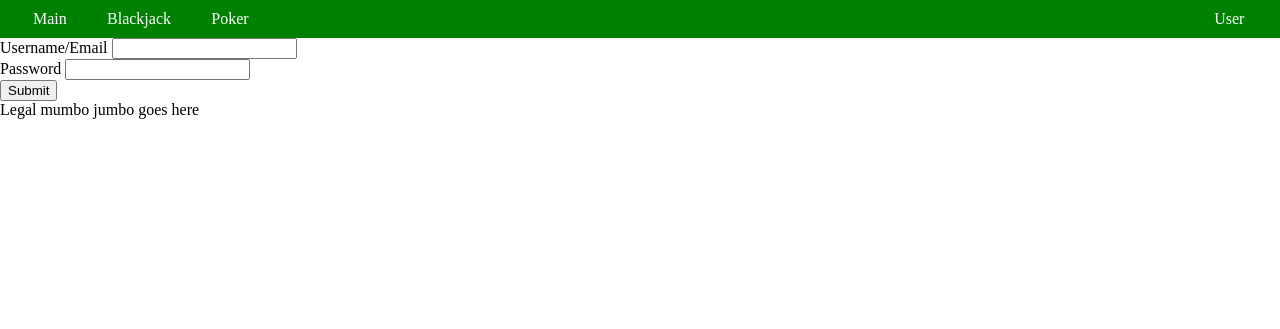
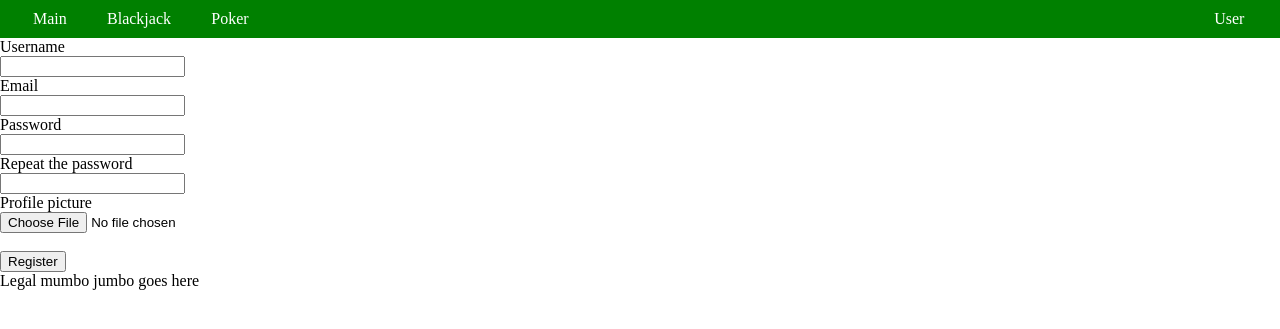
Before and after one commit to MyNameJaeff/All-tek4-prog, a PHP site: page /php/userLoginPage.php in a window 1280 px wide. Shown: the top 329 px of the page. Run offline with PHP 8.4, Linux system fonts and the light colour scheme.

Commit message:
non working database

```diff
--- /dev/null
+++ b/Eget/blackjack/php/databaseConfg.php
@@ -0,0 +1,28 @@
+<?php
+$servername = "localhost";
+
+$username = "root";
+
+$password = "";
+
+$dbname = "gamlr";
+
+$conn = new mysqli($servername, $username, $password, $dbname);
+
+$sql = "CREATE TABLE IF NOT EXISTS user (
+    username VARCHAR(40) NOT NULL,
+    email VARCHAR(50) NOT NULL PRIMARY KEY,
+    passwrd VARCHAR(50) NOT NULL,
+    balance INT(11) NOT NULL,
+    profilepicture VARCHAR(50)
+    )";
+if (!mysqli_query($conn, $sql)) {
+    die("Error creating table: " . mysqli_error($conn));
+}
+
+if($conn->connect_error) {
+    die("Connection Failed" . $conn->connect_error);
+}
+
+$conn->close();
+?>
--- a/Eget/blackjack/php/userLoginPage.php
+++ b/Eget/blackjack/php/userLoginPage.php
@@ -1,6 +1,9 @@
 <!DOCTYPE html>
 <html lang="en">
 
+<?php
+include "databaseConfg.php";
+?>
 <head>
     <meta charset="UTF-8">
     <meta name="viewport" content="width=device-width, initial-scale=1.0">
@@ -20,22 +23,75 @@
         </ul>
     </header>
     <main>
-        <form method="post" onsubmit="">
-            <label for="username">Username/Email</label>
-            <input type="text" name="username" id="username"><br>
-            <label for="password">Password</label>
-            <input type="password" name="password" id="password"><br>
-            <input type="submit" value="Submit" id="submit">
+        <form method="post" enctype="multipart/form-data" class="registerform">
+            <div class="registusernames">
+                <label for="username">Username</label><br>
+                <input type="text" class="username" name="username" required>
+            </div>
+            <div class="registeremail">
+                <label for="email">Email</label><br>
+                <input type="email" class="email" name="email" required>
+            </div>
+            <div class="registerpassword">
+                <label for="password">Password</label><br>
+                <input type="password" class="password" name="password" required><br>
+                <label for="repeatpassword">Repeat the password</label><br>
+                <input type="password" class="password" name="repeatpassword" required>
+            </div>
+            <div class="registerprofilepic">
+                <label for="profilepic">Profile picture</label><br>
+                <input type="file" class="profilepic" name="profilepic" accept="image/png, image/jpeg">
+            </div><br>
+            <input type="submit" value="Register" name="register" class="registersubmit">
         </form>
     </main>
     <footer>
         Legal mumbo jumbo goes here
     </footer>
     <script src="./javascript/script.js"></script>
-    <?php
-    if(isset($_POST['submit'])){
-        echo("Hello");
-        echo("<script>alert('hello');");
+
+     <?php
+    if(isset($_POST['register'])){
+        $username = $_POST['username'];
+        $username = $_POST['email'];
+        $password = $_POST['password'];
+        $repeatpassword = $_POST['repeatpassword'];
+        $profilepic = $_FILES['profilepic']['name'];
+        if(empty($profilepic)){
+            $profilepic = "backupimage.png";
+        }
+        $conn = new mysqli($servername, "root", "", $dbname);
+
+        $sql = "SELECT * FROM user WHERE email='$email'";
+        $results = mysqli_query($conn, $sql);
+        if(empty(mysqli_num_rows($results))){
+            if($password == $repeatpassword){
+                $password = password_hash($password, PASSWORD_DEFAULT);
+                echo("<script>alert($username, $email, $password, $profilepic);</script>");
+                $sql = "INSERT INTO `user` (`username`, `email`, `passwrd`, `balance`, `profilepicture`) VALUES ('$username', '$email', '$password', '1000', NULL);";
+                //$result = $conn->query($sql);
+                echo("<script>alert('$password');</script>");
+                $result = TRUE;
+                if($result){
+                    echo("New record created succesfully");
+                    $temp_name = $_FILES['profilepic']['tmp_name'];
+                    $location = '../uploads/';
+                    move_uploaded_file($temp_name, $location.$profilepic);
+                    $_SESSION["user"] = $username;
+                    //echo "<script>window.location.href='../index.php';</script>";
+                }else{
+                    echo("Error:".$sql."<br>".$conn->error);
+                    echo("<script>alert('FUCK3');</script>");
+                }
+            }
+            else{
+                echo("Passwords do not match");
+            }
+        }
+        else{
+            echo("email is already registered");
+        }
+        $conn->close();
     }
     ?>
 </body>
```
Also changed, not shown: 1 other file.
